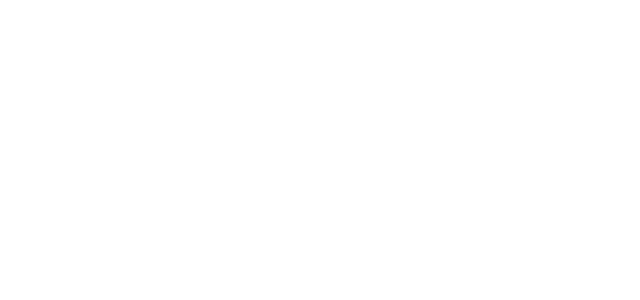
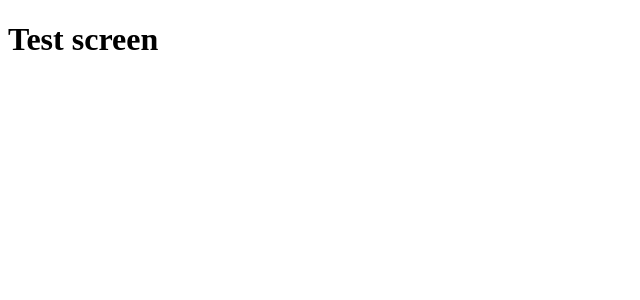
Before and after one commit to richardvisssr/Skilltree-project, a React (Create React App) app in the folder Code/skilltree-webapp/: page /test in a window 1280 px wide. Shown: the top 300 px of the page, without its empty margins (0-640 px from the left). Built offline with nearby package versions, Linux system fonts and the light colour scheme.

Commit message:
added router and test screen

```diff
--- a/Code/skilltree-webapp/src/App.jsx
+++ b/Code/skilltree-webapp/src/App.jsx
@@ -1,9 +1,13 @@
+import React from 'react';
+import { RouterProvider } from 'react-router-dom';
 
-function App() {
+import router from './router/router';
+
+
+export default function App() {
   return (
-    <div className="App">
+    <div>
+      <RouterProvider router={router}/>
     </div>
   );
 }
-
-export default App;
--- /dev/null
+++ b/Code/skilltree-webapp/src/router/router.jsx
@@ -0,0 +1,19 @@
+import React from 'react';
+import { createBrowserRouter, Navigate } from 'react-router-dom';
+
+import TestScreen from '../screens/testScreen';
+
+const routes = [
+  {
+    path: '/',
+    element: <Navigate to="/test" replace />
+  },
+  {
+    path: '/test',
+    element: <TestScreen />
+  }
+];
+
+const router = createBrowserRouter(routes);
+
+export default router;
--- /dev/null
+++ b/Code/skilltree-webapp/src/screens/testScreen.jsx
@@ -0,0 +1,7 @@
+import React from 'react';
+
+export default function testScreen() {
+  return (
+    <h1>Test screen</h1>
+  )
+}
```
